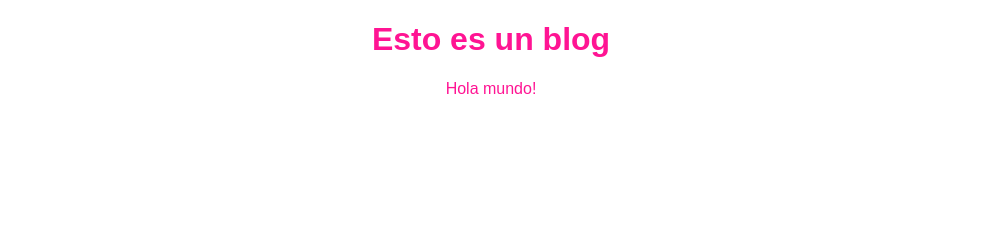
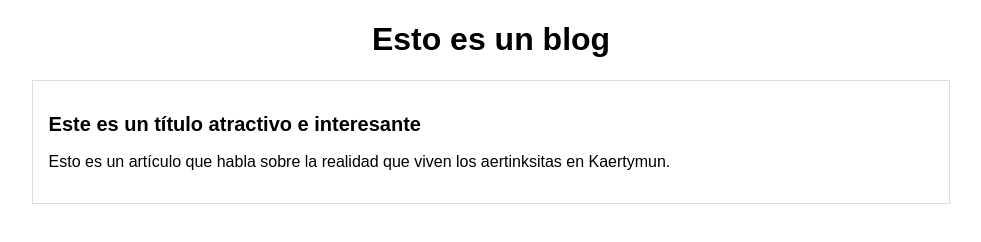
Before and after one commit to tacomasterx/hyperblog, a plain HTML site: page blog.html in a window 1280 px wide. Shown: the whole page, without its empty margins (149-1130 px from the left). Drawn offline with Linux system fonts and the light colour scheme.

Commit message:
Commit del blog en su verion mas reciente

```diff
--- a/blog.html
+++ b/blog.html
@@ -7,8 +7,11 @@
   </head>
   <body>
     <h1>Esto es un blog</h1>
-    <article class="">
-      <p>Hola mundo!</p>
-    </article>
+    <div id="container">
+      <article class="">
+        <h2>Este es un título atractivo e interesante</h2>
+        <p>Esto es un artículo que habla sobre la realidad que viven los aertinksitas en Kaertymun.</p>
+      </article>
+    </div>
   </body>
 </html>
--- a/css/style.css
+++ b/css/style.css
@@ -1,5 +1,21 @@
-body {
-  color: deeppink;
+body
+{
+  color: "#333";
   text-align: center;
   font-family: "Arial";
 }
+
+#container
+{
+  width: 70%;
+  padding: 1em;
+  font-size: 16px;
+  text-align: left;
+  border: 1px solid #DDD;
+  margin: 0 auto;
+}
+
+#container h2
+{
+  font-size: 20px;
+}
```
